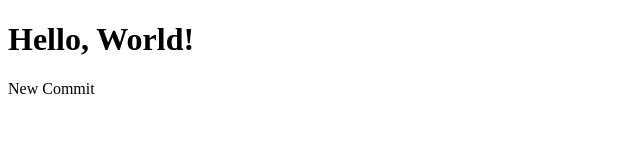
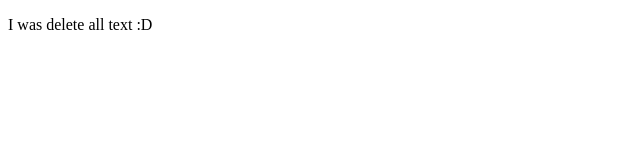
Before and after one commit to AIMERPRO/new_project, a plain HTML site: page index.html in a window 1280 px wide. Shown: the whole page, without its empty margins (0-640 px from the left). Drawn offline with Linux system fonts and the light colour scheme.

Commit message:
third commit

```diff
--- a/index.html
+++ b/index.html
@@ -5,7 +5,6 @@
 		<title>Hello, World!</title>
 	</head>
 	<body>
-	<p><h1>Hello, World!</h1></p>
-	<p>New Commit</p>
+		<p>I was delete all text :D</p>
 	</body>
 </html>
```
